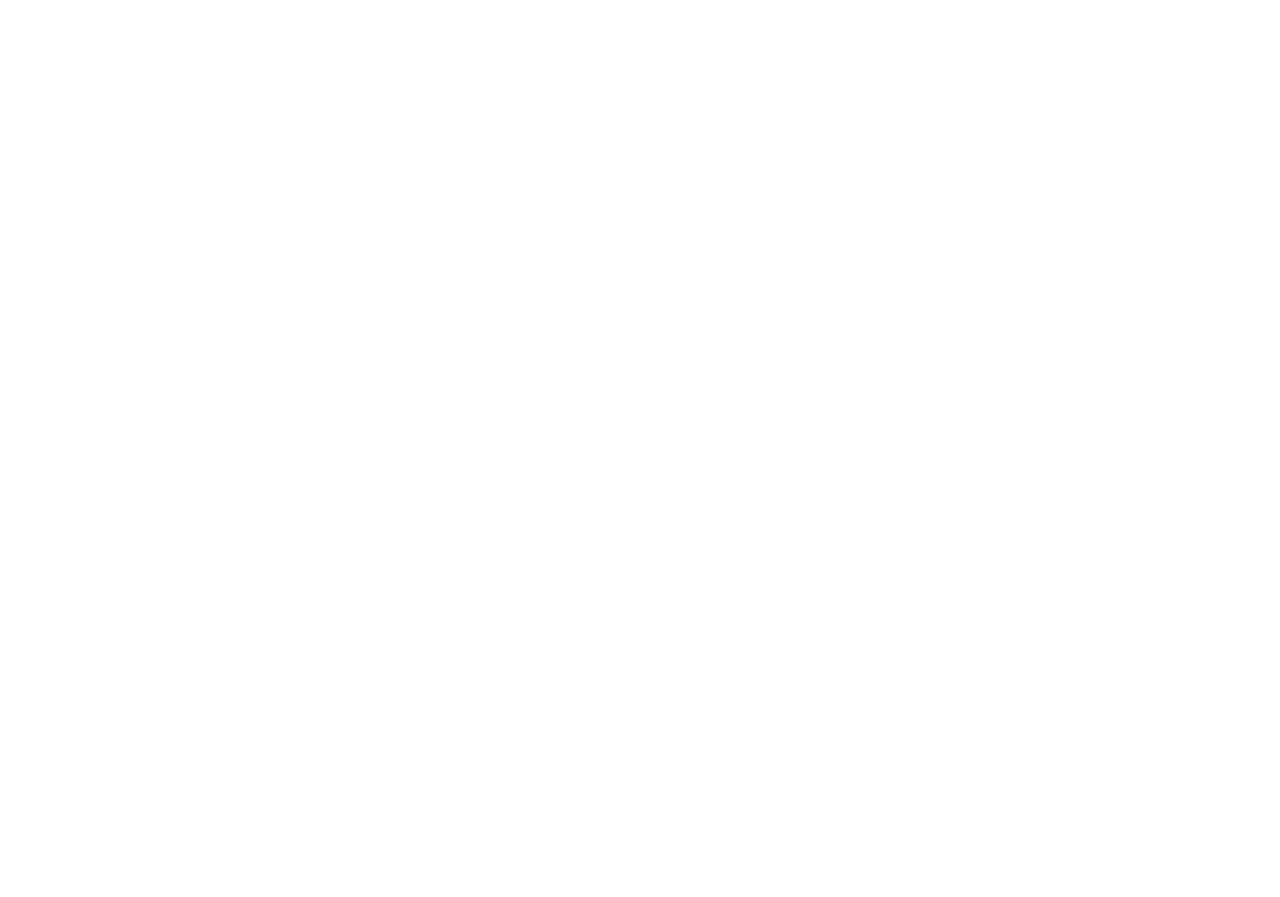
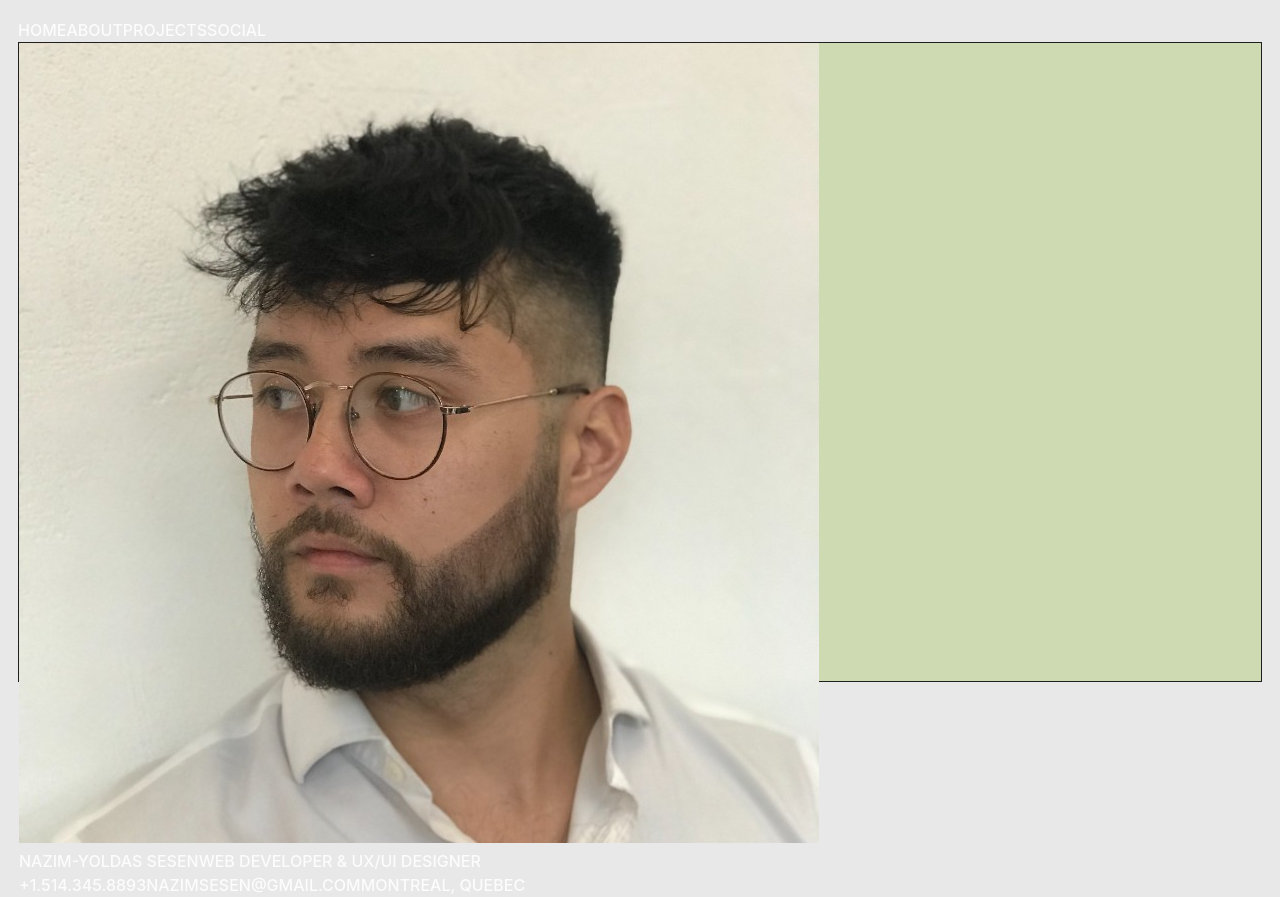
Before and after one commit to maisoncastro/maisoncastro.github.io, a React (Vite) app: page / in a window 1280 px wide. Before the commit the page ends 800 px from the top, so only its background shows below. Built offline with nearby package versions, Linux system fonts and the light colour scheme.

Commit message:
Added Header, and a semblance of a structure

```diff
--- a/index.html
+++ b/index.html
@@ -2,7 +2,7 @@
 <html lang="en">
   <head>
     <meta charset="UTF-8" />
-    <link rel="icon" type="image/svg+xml" href="/vite.svg" />
+    <link rel="icon" type="image/svg+xml" href="/nazim-fav.png" />
     <meta name="viewport" content="width=device-width, initial-scale=1.0" />
     <title>Nazim-Yoldas Sesen</title>
   </head>
--- a/src/App.css
+++ b/src/App.css
@@ -1,4 +1,3 @@
 #root {
-  margin: 0 auto;
   padding: 18px;
 }
--- a/src/App.tsx
+++ b/src/App.tsx
@@ -1,10 +1,20 @@
 import { useState } from "react";
 import "./App.css";
+
+// Components
+
+import { NavBar } from "./components/NavBar";
+import { Header } from "./components/Header";
+// import { Skills } from "./components/Skills";
+// import { Projects } from "./components/Projects";
+// import { Contact } from "./components/Contact";
+// import { Footer } from "./components/Footer";
 
 function App() {
   return (
     <>
-      <div></div>
+      <NavBar />
+      <Header />
     </>
   );
 }
--- a/src/components/Contact.tsx
+++ b/src/components/Contact.tsx
@@ -0,0 +1 @@
+// export const Contact = () => {};
--- a/src/components/Footer.tsx
+++ b/src/components/Footer.tsx
@@ -0,0 +1 @@
+// export const Footer = () => {};
--- a/src/components/Header.tsx
+++ b/src/components/Header.tsx
@@ -0,0 +1,20 @@
+import React from "react";
+
+export const Header = () => {
+  return (
+    <div className="header">
+      <img src="./public/me.jpg" alt="profile" />
+      <div className="header-info">
+        <div>
+          <span>Nazim-Yoldas Sesen</span>
+          <span>WEB DEVELOPER & UX/UI DESIGNER</span>
+        </div>
+        <div>
+          <span>+1.514.345.8893</span>
+          <span>NAZIMSESEN@GMAIL.COM</span>
+          <span>MONTREAL, QUEBEC</span>
+        </div>
+      </div>
+    </div>
+  );
+};
--- a/src/components/NavBar.tsx
+++ b/src/components/NavBar.tsx
@@ -0,0 +1,10 @@
+export const NavBar = () => {
+  return (
+    <div className="nav-bar">
+      <div>Home</div>
+      <div>About</div>
+      <div>Projects</div>
+      <div>Social</div>
+    </div>
+  );
+};
--- a/src/components/Projects.tsx
+++ b/src/components/Projects.tsx
@@ -0,0 +1 @@
+// export const Projects = () => {};
--- a/src/components/Skills.tsx
+++ b/src/components/Skills.tsx
@@ -0,0 +1 @@
+// export const Skills = () => {};
--- a/src/index.css
+++ b/src/index.css
@@ -1,69 +1,39 @@
 :root {
   font-family: Inter, system-ui, Avenir, Helvetica, Arial, sans-serif;
   line-height: 1.5;
-  font-weight: 400;
+  font-weight: 500;
+  text-transform: uppercase;
 
   color-scheme: light dark;
   color: rgba(255, 255, 255, 0.87);
-  background-color: #242424;
+  background-color: #e8e8e9;
 
   font-synthesis: none;
   text-rendering: optimizeLegibility;
   -webkit-font-smoothing: antialiased;
   -moz-osx-font-smoothing: grayscale;
   -webkit-text-size-adjust: 100%;
+
+  --color-primary: #cedab1;
+  --font-primary-color: #1f1f1f;
+  --font-secondary-color: #e8e8e9;
 }
 
-a {
-  font-weight: 500;
-  color: #646cff;
-  text-decoration: inherit;
-}
-a:hover {
-  color: #535bf2;
+* {
+  box-sizing: border-box;
+  padding: 0;
+  margin: 0;
 }
 
-body {
-  margin: 0;
+.nav-bar {
   display: flex;
-  place-items: center;
-  min-width: 320px;
-  min-height: 100vh;
+  flex-direction: row;
+  color: ;
 }
 
-h1 {
-  font-size: 3.2em;
-  line-height: 1.1;
+.header {
+  background-color: var(--color-primary);
+  height: 640px;
+  width: 100%;
+  border: 1px solid var(--font-primary-color);
 }
-
-button {
-  border-radius: 8px;
-  border: 1px solid transparent;
-  padding: 0.6em 1.2em;
-  font-size: 1em;
-  font-weight: 500;
-  font-family: inherit;
-  background-color: #1a1a1a;
-  cursor: pointer;
-  transition: border-color 0.25s;
-}
-button:hover {
-  border-color: #646cff;
-}
-button:focus,
-button:focus-visible {
-  outline: 4px auto -webkit-focus-ring-color;
-}
-
-@media (prefers-color-scheme: light) {
-  :root {
-    color: #213547;
-    background-color: #ffffff;
-  }
-  a:hover {
-    color: #747bff;
-  }
-  button {
-    background-color: #f9f9f9;
-  }
-}
```
Also changed, not shown: public/me.jpg (added).
